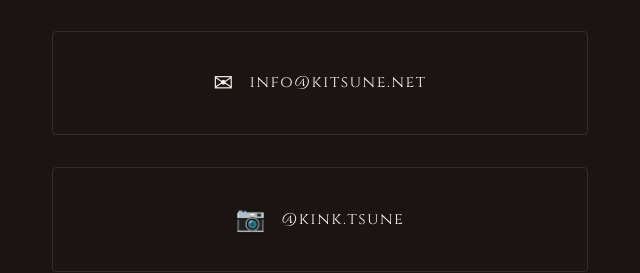
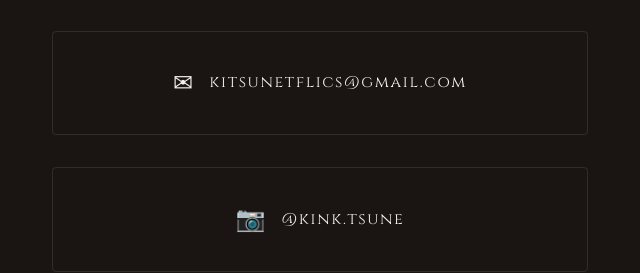
Before and after one commit to kitsune-shibari/kitsune.github.io, a plain HTML site: page contacto.html in a window 1280 px wide. Shown: the part 432-705 px from the top of the page, 320-960 px from the left. Drawn offline with nearby package versions, Linux system fonts and the light colour scheme.

Commit message:
cambios minimos

```diff
--- a/contacto.html
+++ b/contacto.html
@@ -80,9 +80,9 @@
             <p class="contact-intro" data-i18n="contacto.intro">¿Tenés preguntas? ¿Querés coordinar una sesión privada o un taller para tu espacio?</p>
 
             <div class="contact-methods">
-                <a href="mailto:info@kitsune.net" class="contact-method">
+                <a href="mailto:kitsunetflics@gmail.com" class="contact-method">
                     <span class="method-icon">✉</span>
-                    <span class="method-label">info@kitsune.net</span>
+                    <span class="method-label">kitsunetflics@gmail.com</span>
                 </a>
 
                 <a href="https://instagram.com/kink.tsune" class="contact-method" target="_blank" rel="noopener">
@@ -110,7 +110,7 @@
             <a href="https://www.patreon.com/cw/KitsuneProducciones" class="social-link" target="_blank" rel="noopener">Patreon</a>
             <a href="https://discord.com" class="social-link" target="_blank" rel="noopener">Discord</a>
             <a href="https://t.me/cba1919" class="social-link" target="_blank" rel="noopener">Telegram</a>
-            <a href="mailto:info@kitsune.net" class="social-link">Email</a>
+            <a href="mailto:kitsunetflics@gmail.com" class="social-link">Email</a>
         </div>
     </section>
 
```
Also changed, not shown: agenda.html (+1 -1 lines), bio.html (+1 -1 lines), galeria.html (+1 -1 lines), index.html (+4 -4 lines), tienda.html (+1 -1 lines).
